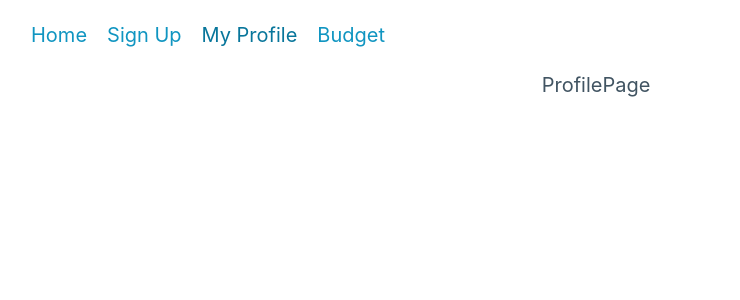
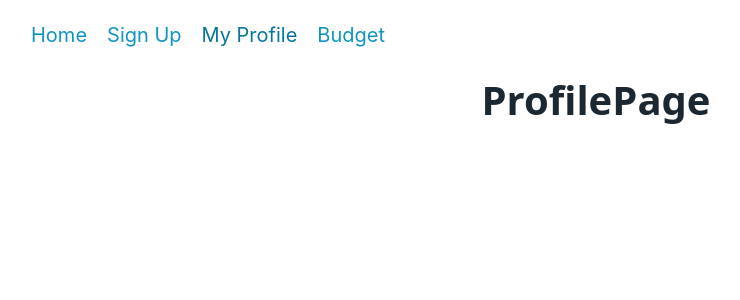
Before and after one commit to fraulueneburg-ironhack/p3-frontend, a React (Create React App) app: page /auth/profile in a window 1280 px wide. Shown: the top 300 px of the page, without its empty margins (44-784 px from the left). Built offline with nearby package versions, Linux system fonts and the light colour scheme.

Commit message:
changed div to h1

```diff
--- a/src/pages/ProfilePage.jsx
+++ b/src/pages/ProfilePage.jsx
@@ -1,5 +1,5 @@
 function ProfilePage() {
-  return <div>ProfilePage</div>;
+  return <h1>ProfilePage</h1>;
 }
 
 export default ProfilePage;
```
